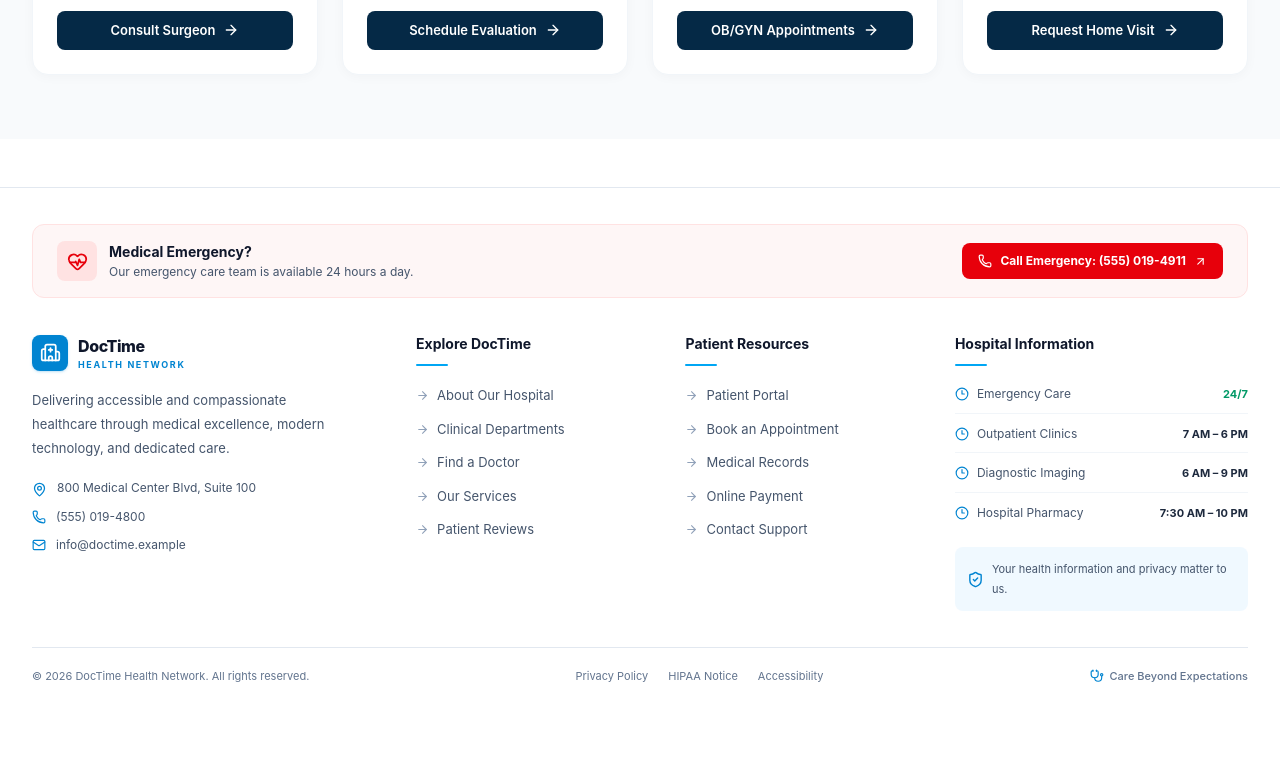
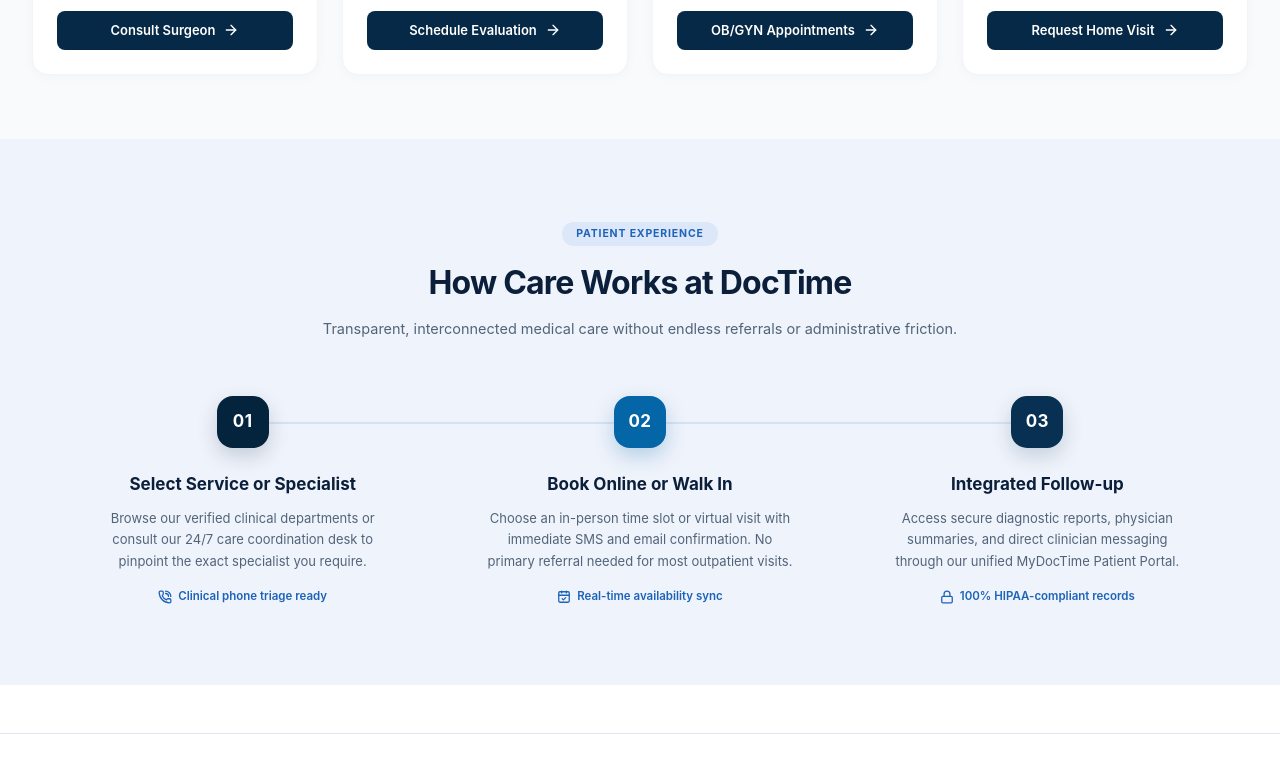
Before and after one commit to abdul-korim-web/doctime, a Next.js app: page /services in a window 1280 px wide. Shown: the part 1800-2570 px from the top of the page. Before the commit the page ends 2505 px from the top, so only its background shows below. Built offline with nearby package versions, Linux system fonts and the light colour scheme.

Commit message:
m How Care Works Section added

```diff
--- /dev/null
+++ b/src/components/ServicesLayout/HowCareWorksSection.jsx
@@ -0,0 +1,104 @@
+"use client";
+
+import React from "react";
+import { PhoneCall, CalendarCheck, Lock } from "lucide-react";
+
+const CARE_STEPS = [
+  {
+    id: "1",
+    number: "01",
+    title: "Select Service or Specialist",
+    description:
+      "Browse our verified clinical departments or consult our 24/7 care coordination desk to pinpoint the exact specialist you require.",
+    metaText: "Clinical phone triage ready",
+    icon: <PhoneCall className="h-3.5 w-3.5 shrink-0" strokeWidth={2.2} />,
+    boxStyle:
+      "bg-[#04233C] dark:bg-slate-800 text-white shadow-[0_8px_20px_rgba(4,35,60,0.18)]",
+  },
+  {
+    id: "2",
+    number: "02",
+    title: "Book Online or Walk In",
+    description:
+      "Choose an in-person time slot or virtual visit with immediate SMS and email confirmation. No primary referral needed for most outpatient visits.",
+    metaText: "Real-time availability sync",
+    icon: <CalendarCheck className="h-3.5 w-3.5 shrink-0" strokeWidth={2.2} />,
+    boxStyle:
+      "bg-[#0466A6] dark:bg-sky-600 text-white shadow-[0_8px_20px_rgba(4,102,166,0.25)]",
+  },
+  {
+    id: "3",
+    number: "03",
+    title: "Integrated Follow-up",
+    description:
+      "Access secure diagnostic reports, physician summaries, and direct clinician messaging through our unified MyDocTime Patient Portal.",
+    metaText: "100% HIPAA-compliant records",
+    icon: <Lock className="h-3.5 w-3.5 shrink-0" strokeWidth={2.2} />,
+    boxStyle:
+      "bg-[#083052] dark:bg-slate-800 text-white shadow-[0_8px_20px_rgba(8,48,82,0.18)]",
+  },
+];
+
+export default function HowCareWorksSection() {
+  return (
+    <section className="w-full bg-[#EFF3FB] dark:bg-slate-950 py-20 px-4 sm:px-6 lg:px-8 transition-colors">
+      <div className="mx-auto max-w-[1160px]">
+        {/* Section Header */}
+        <div className="mx-auto max-w-2xl text-center">
+          <span className="inline-block rounded-full bg-[#DCE7FA] dark:bg-sky-950/70 px-3.5 py-1 text-[10.5px] font-bold uppercase tracking-[0.08em] text-[#1D63B8] dark:text-sky-400">
+            PATIENT EXPERIENCE
+          </span>
+
+          <h2 className="mt-4 text-2xl font-bold tracking-tight text-[#0B1F3A] dark:text-slate-100 sm:text-[32px]">
+            How Care Works at DocTime
+          </h2>
+
+          <p className="mt-3 text-[13.5px] leading-relaxed text-[#52647A] dark:text-slate-400 sm:text-[14.5px]">
+            Transparent, interconnected medical care without endless referrals or
+            administrative friction.
+          </p>
+        </div>
+
+        {/* 3-Step Horizontal Timeline */}
+        <div className="relative mt-14 grid grid-cols-1 gap-10 md:grid-cols-3 md:gap-8">
+          {/* Connecting Horizontal Line (Visible on Desktop) */}
+          <div
+            aria-hidden="true"
+            className="pointer-events-none absolute left-[16.66%] right-[16.66%] top-[26px] hidden h-[1.5px] bg-[#D5E2F5] dark:bg-slate-800 md:block"
+          />
+
+          {CARE_STEPS.map((step) => (
+            <div
+              key={step.id}
+              id={step.id}
+              className="relative z-10 flex flex-col items-center text-center"
+            >
+              {/* Numbered Badge Box */}
+              <div
+                className={`flex h-[52px] w-[52px] items-center justify-center rounded-2xl text-[17px] font-bold tracking-wide transition-transform duration-200 hover:scale-105 ${step.boxStyle}`}
+              >
+                {step.number}
+              </div>
+
+              {/* Step Title */}
+              <h3 className="mt-6 text-[17px] font-bold text-[#0B1F3A] dark:text-slate-100">
+                {step.title}
+              </h3>
+
+              {/* Step Description */}
+              <p className="mt-2.5 max-w-[310px] text-[13px] leading-[1.65] text-[#52647A] dark:text-slate-400">
+                {step.description}
+              </p>
+
+              {/* Bottom Feature Link / Metadata */}
+              <div className="mt-4 inline-flex items-center gap-1.5 text-[11.5px] font-semibold text-[#1D63B8] dark:text-sky-400">
+                {step.icon}
+                <span>{step.metaText}</span>
+              </div>
+            </div>
+          ))}
+        </div>
+      </div>
+    </section>
+  );
+}
--- a/src/components/ServicesLayout/ServicesLayout.jsx
+++ b/src/components/ServicesLayout/ServicesLayout.jsx
@@ -1,12 +1,14 @@
 import React from 'react'
 import ServicesHero from './ServicesHero'
 import ClinicalUnitsSection from './ClinicalUnitsSection'
+import HowCareWorksSection from './HowCareWorksSection'
 
 export default function ServicesLayout() {
   return (
     <div>
         <ServicesHero/>
         <ClinicalUnitsSection/>
+        <HowCareWorksSection/>
     </div>
   )
 }
```
Also changed, not shown: src/components/ServicesLayout/ClinicalUnitsSection.jsx (+43 -39 lines).
